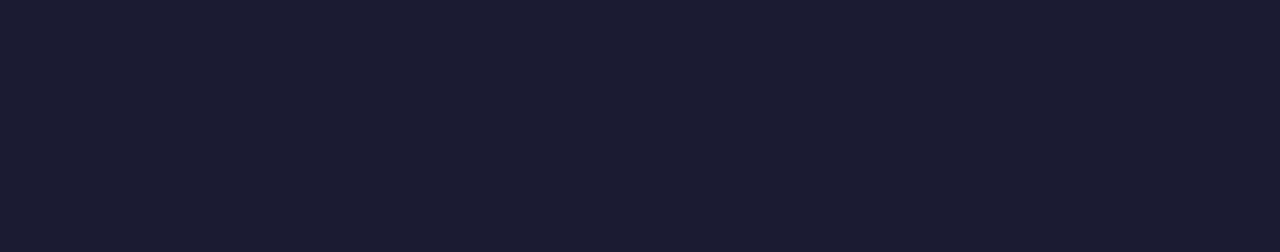
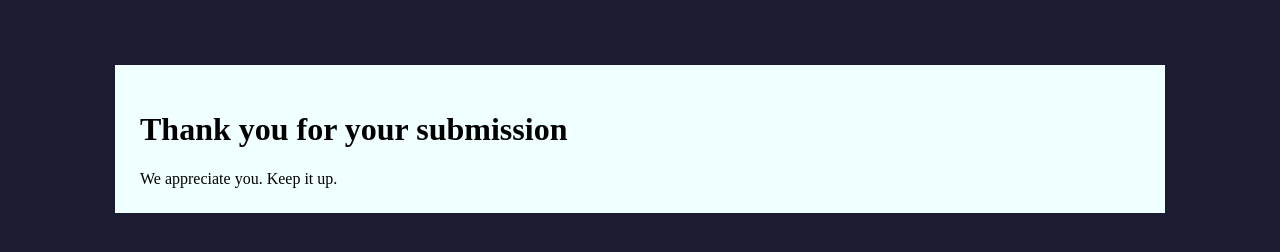
Before and after one commit to EricJDarnell/personal-website-ii, a plain HTML site: page success.html in a window 1280 px wide. Drawn offline with Linux system fonts and the light colour scheme.

Commit message:
success page

```diff
--- a/success.html
+++ b/success.html
@@ -8,6 +8,11 @@
     <title>Success</title>
 </head>
 <body>
-
+    <main id="success">
+        <h1>Thank you for your submission</h1>
+        <article>
+            We appreciate you. Keep it up.
+        </article>
+    </main>
 </body>
 </html>
```
